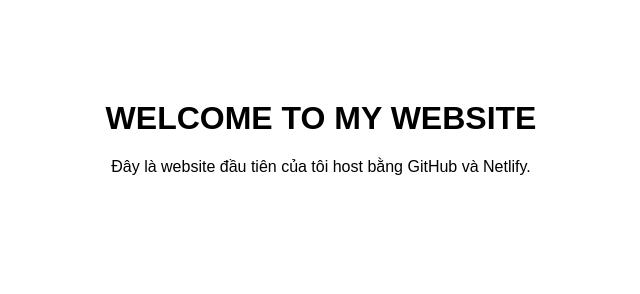
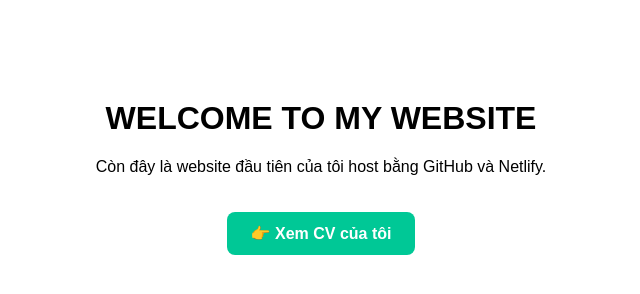
Before and after one commit to Tester-ben/netlify-app, a plain HTML site: page index.html in a window 1280 px wide. Shown: the whole page, without its empty margins (319-959 px from the left). Drawn offline with Linux system fonts and the light colour scheme.

Commit message:
add button cv

```diff
--- a/index.html
+++ b/index.html
@@ -9,7 +9,24 @@
 <body>
   <div class="container">
     <h1>WELCOME TO MY WEBSITE</h1>
-    <p>Đây là website đầu tiên của tôi host bằng GitHub và Netlify.</p>
+    <p>Còn đây là website đầu tiên của tôi host bằng GitHub và Netlify.</p>
+    <a href="cv.html" target="_blank"
+style="
+display:inline-block;
+padding:12px 24px;
+background:#00c896;
+color:white;
+text-decoration:none;
+border-radius:8px;
+font-weight:bold;
+margin-top:20px;
+transition:0.3s;
+"
+onmouseover="this.style.background='#009e74'"
+onmouseout="this.style.background='#00c896'"
+>
+👉 Xem CV của tôi
+</a>
   </div>
 </body>
 </html>
```
Also changed, not shown: 1 other file.
